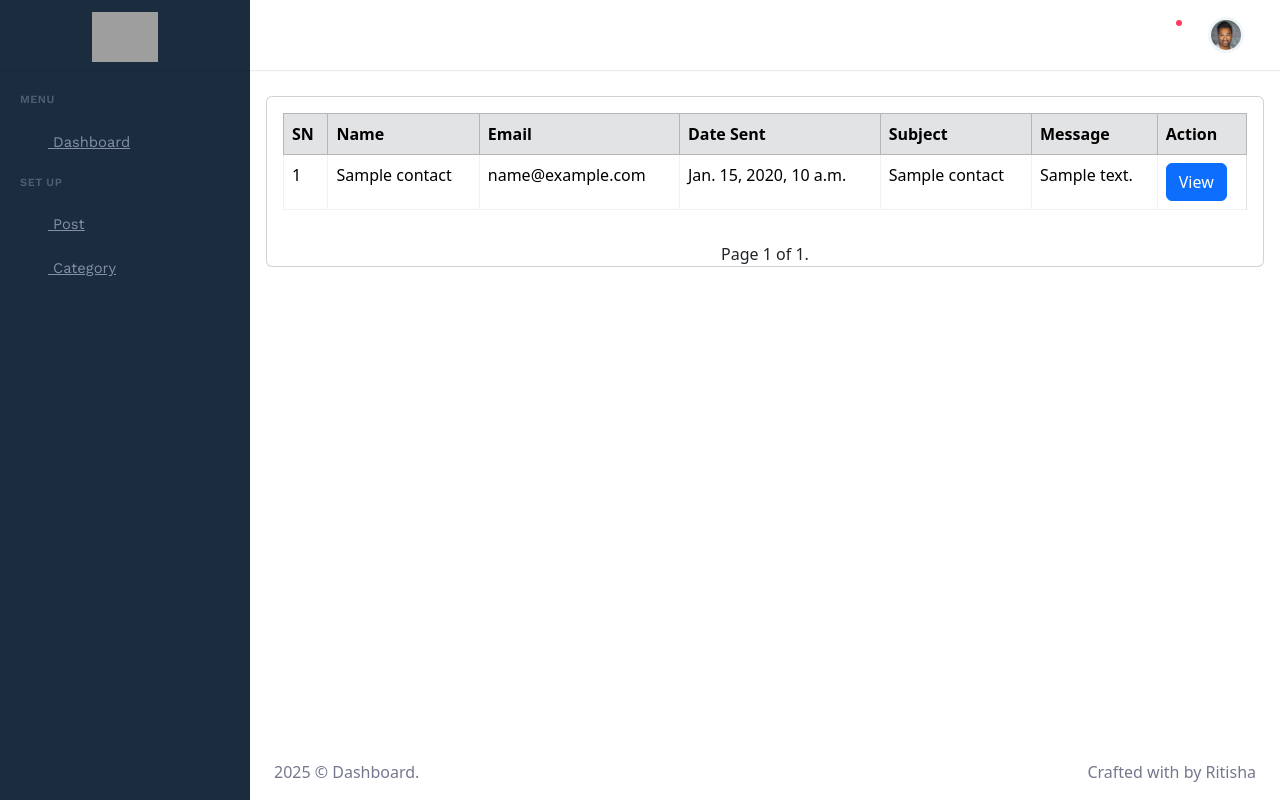
After one commit to ritiSinke/crm2, a Django app: template templates/dashboard/contact/contact_info.html in a window 1280 px wide. The commit adds this page. Run offline with Django 5.2, Linux system fonts and the light colour scheme; the template is opened without the code that fills it: most values are stand-ins (such as "Sample title", 1, 10 or a date in 2020); some libraries are stand-ins or nearby versions; grey boxes are pictures that could not be loaded.

Commit message:
Contact us page shown superuser

```diff
--- a/dashboard/urls.py
+++ b/dashboard/urls.py
@@ -11,5 +11,7 @@ urlpatterns =[
     path('category-update/<int:pk>/', views.CategoryUpdateView.as_view(), name='category_update'),
     path('category-delete/<int:pk>/', CategoryDeleteView.as_view(), name='delete_category'),
     path('author-list/',views.AuthorListView.as_view(), name='author_list'),
+    path('contact-list/', views.ContactInfoView.as_view(), name='contact_info'),
+    path('contact-details/<int:pk>/', views.ContactDetailsView.as_view(), name='contact_details'),
 
 ]
--- a/post/urls.py
+++ b/post/urls.py
@@ -13,7 +13,7 @@ urlpatterns=[
     path('delete-post/<int:pk>/', views.delete_post, name='delete-post'),
     path('like-post/<int:pk>/', views.like_post, name='like-post'),
     path('author-post/<int:pk>/', views.author_posts, name='author-post'),
-    path('search-post/',views.search_posts, name='search_posts'),
+    path('search-post/',views.search_posts, name='search_posts'  ),
     path('post/<int:pk>/likes-json/', views.post_likes, name='post-likes'),
     path('my-post/', views.AuthorPostView.as_view(), name='my_post'),
 
--- a/post/views.py
+++ b/post/views.py
@@ -349,7 +349,7 @@ class AdminPostView(SuperUserRequiredMixin, ListView):
 
 
 class CommentListView(SuperUserRequiredMixin, ListView):
-    template_name='dashboard/admin_comments_list.html'
+    template_name='dashboard/comments/admin_comments_list.html'
     model=Comment
     context_object_name='comments'
     paginate_by=10
--- a/templates/dashboard/base_admin.html
+++ b/templates/dashboard/base_admin.html
@@ -275,16 +275,29 @@
                             </li>
 
                             {%  if request.user.is_superuser%}
+                                <li>
+                                    <a href="#" class="has-arrow waves-effect">
+                                        <i class="mdi mdi-account-cog"></i>
+                                        <span>Comments</span>
+                                    </a>
+                                    <ul class="sub-menu" aria-expanded="false">
+                                        <li><a href="{% url 'admin_comment_list' %}">List Comments</a></li>
+                                    </ul>
+                                </li>
+                            {% endif %}
+
+                            {%  if request.user.is_superuser%}
                             <li>
-                                <a href="#" class="has-arrow waves-effect">
+                                <a href=" {% url 'contact_info' %}" >
                                     <i class="mdi mdi-account-cog"></i>
-                                    <span>Comments</span>
+                                    <span>Contact Request  </span>
+
                                 </a>
-                                <ul class="sub-menu" aria-expanded="false">
-                                    <li><a href="{% url 'admin_comment_list' %}">List Comments</a></li>
-                                </ul>
+
                             </li>
                             {% endif %}
+
+
 
                         </ul>
                     </div>
--- /dev/null
+++ b/templates/dashboard/contact/contact_info.html
@@ -0,0 +1,63 @@
+{% extends 'dashboard/base_admin.html'%}
+
+{% block content %}
+
+    <div class="card m-3">
+
+
+  <div class="card-body table-responsive">
+  <table class="table table-bordered table-hover">
+    <thead class="table-secondary">
+      <tr>
+        <th scope="col">SN</th>
+        <th scope="col">Name</th>
+        <th scope="col"> Email </th>
+        <th scope="col"> Date Sent </th>
+        <th scope="col"> Subject </th>
+        <th scope="col"> Message </th>
+        <th scope="col"> Action </th>
+
+
+    </thead>
+    <tbody>
+            {% for contact in contacts %}
+
+                <tr>
+                    <td> {{forloop.counter}}</td>
+                    <td>{{contact.name}}</td>
+                    <td> {{ contact.email}} </td>
+                    <td> {{ contact.date_sent}} </td>
+                    <td> {{contact.subject}}</td>
+                    <td> {{ contact.message| truncatechars:"15"}} </td>
+                    <td style="border-right: 1px solid #dee2e6;">
+                              <a href="{% url 'contact_details' contact.pk%}" class="btn btn-primary">View</a>
+                    </td>
+                </tr>
+                {% endfor %}
+
+
+        </tbody>
+
+  </table>
+
+  </div>
+  <div class="pagination row m-auto">
+    <span class="step-links">
+        {% if page_obj.has_previous %}
+            <a href="?page=1">&laquo; first</a>
+            <a href="?page={{ page_obj.previous_page_number }}">previous</a>
+        {% endif %}
+
+        <span class="current">
+            Page {{ page_obj.number }} of {{ page_obj.paginator.num_pages }}.
+        </span>
+
+        {% if page_obj.has_next %}
+            <a href="?page={{ page_obj.next_page_number }}">next</a>
+            <a href="?page={{ page_obj.paginator.num_pages }}">last &raquo;</a>
+        {% endif %}
+    </span>
+</div>
+</div>
+
+{% endblock content %}
--- a/templates/dashboard/users/user_list.html
+++ b/templates/dashboard/users/user_list.html
@@ -77,7 +77,7 @@
       </table>
 
     </div>
-  {% comment %} <div class="pagination row m-auto">
+  <div class="pagination row m-auto">
     <span class="step-links">
         {% if page_obj.has_previous %}
             <a href="?page=1">&laquo; first</a>
@@ -93,7 +93,7 @@
             <a href="?page={{ page_obj.paginator.num_pages }}">last &raquo;</a>
         {% endif %}
     </span>
-</div> {% endcomment %}
+</div>
 </div>
 
 
```
Also changed, not shown: dashboard/views.py (+32 -8 lines), templates/dashboard/contact/contact_details.html (added, +39 -0 lines), templates/dashboard/users/author_list.html (+4 -3 lines), templates/dashboard/comments/admin_comments_list.html (renamed from templates/dashboard/admin_comments_list.html), templates/dashboard/comments/delete_comments.html (renamed from templates/dashboard/delete_comments.html).
